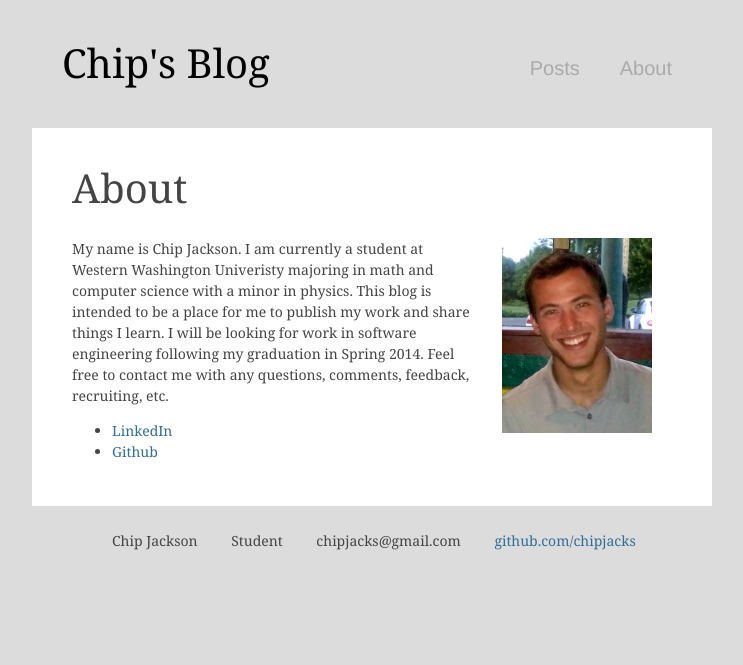
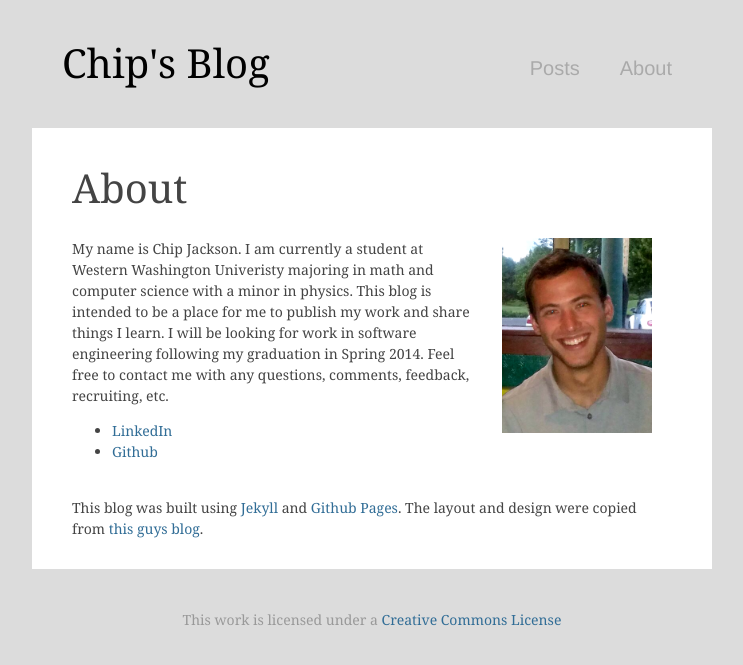
Before and after one commit to chipjacks/chipjacks.github.io, a Jekyll site: the page built from about/index.html, in a window 1280 px wide. Shown: the top 665 px of the page, without its empty margins (268-1011 px from the left). Built offline with Jekyll 4.4.1, drawn with Linux system fonts in a browser that asks for light colours; Markdown is read by kramdown in place of the engine named in the settings.

Commit message:
grammar fixes, creative commons license

```diff
--- a/_layouts/default.html
+++ b/_layouts/default.html
@@ -29,15 +29,7 @@
           {{ content }}
 
           <div class="footer">
-            <div class="contact">
-              <ul>
-                <li>Chip Jackson</li>
-                <li>Student</li>
-                <li>chipjacks@gmail.com</li>
-                <li><a href="https://github.com/chipjacks">github.com/chipjacks
-                  </a></li>
-              </ul>
-            </div>
+            This work is licensed under a <a rel="license" href="http://creativecommons.org/licenses/by/3.0/deed.en_US">Creative Commons License</a>
           </div>
         </div>
 
--- a/_posts/2013-09-24-IMDB-Stats.markdown
+++ b/_posts/2013-09-24-IMDB-Stats.markdown
@@ -18,7 +18,7 @@ then we were hoping, but in the process of building it we did come across some
 interesting findings that this post is intended to summarize.
 
 <i>Note:</i> the data set was filtered to only include movies that meet the following
-contraints:
+constraints:
 
 * Produced in the US
 * Genre isn't 'Short'
--- a/about/index.html
+++ b/about/index.html
@@ -20,4 +20,8 @@ title: About me
       <a href="https://github.com/chipjacks">Github</a>
     </li>
   </ul>
+  </br>
+  This blog was built using <a href="http://jekyllrb.com/">Jekyll</a> and
+  <a href="http://jekyllrb.com/">Github Pages</a>. The layout and design were
+  copied from <a href="http://rsms.me/">this guys blog</a>.
 </div>
--- a/css/main.css
+++ b/css/main.css
@@ -178,7 +178,9 @@ ul.posts span {
 
 .footer {
   background-color:Gainsboro;
-  padding:10px 40px 0;
+  padding:40px 40px 0;
+  text-align:center;
+  color: rgb(153, 153, 153);
 }
 
 .footer li {
```
Also changed, not shown: other parts of _posts/2013-09-24-IMDB-Stats.markdown (+2 -2 lines).
